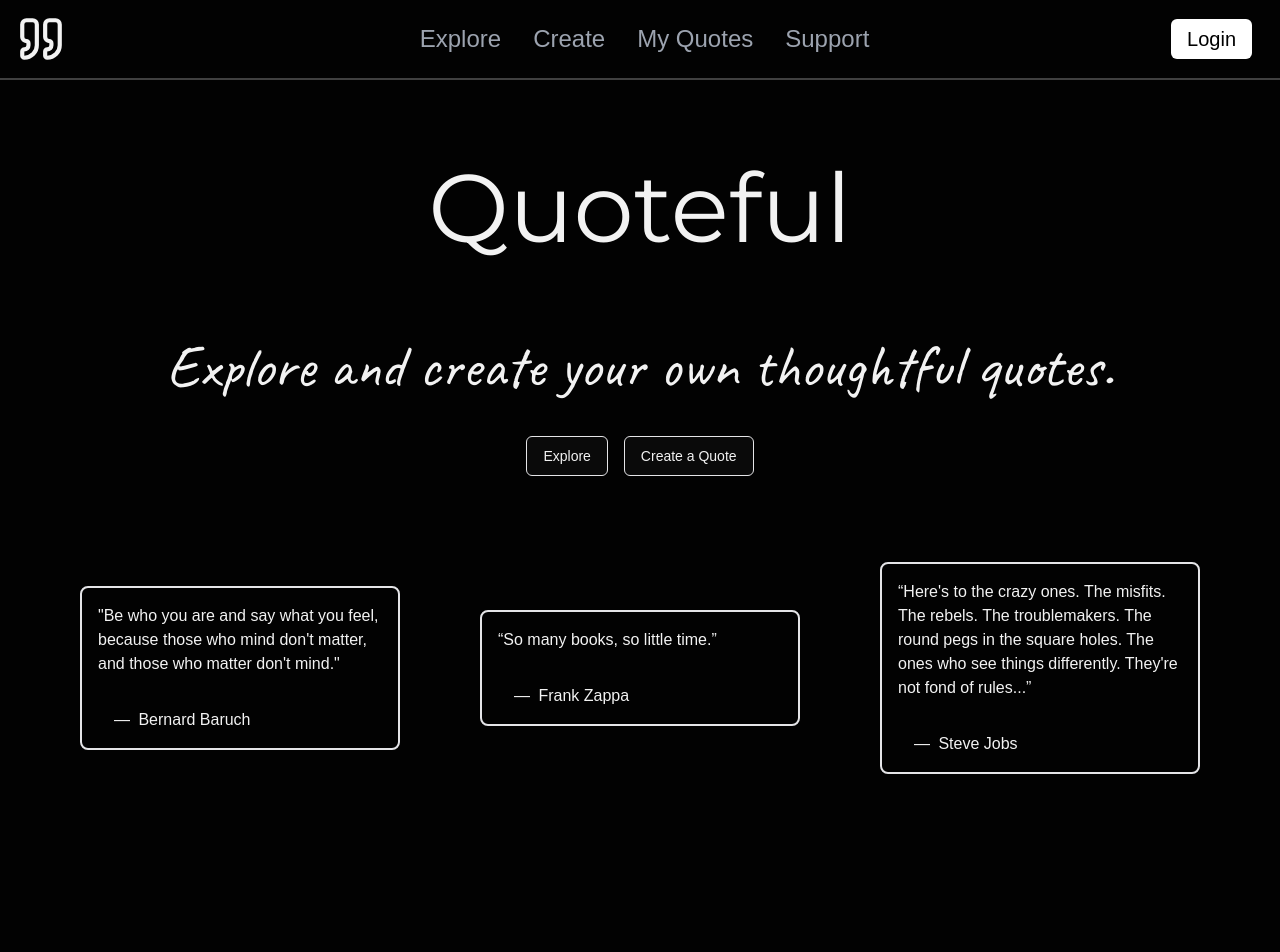
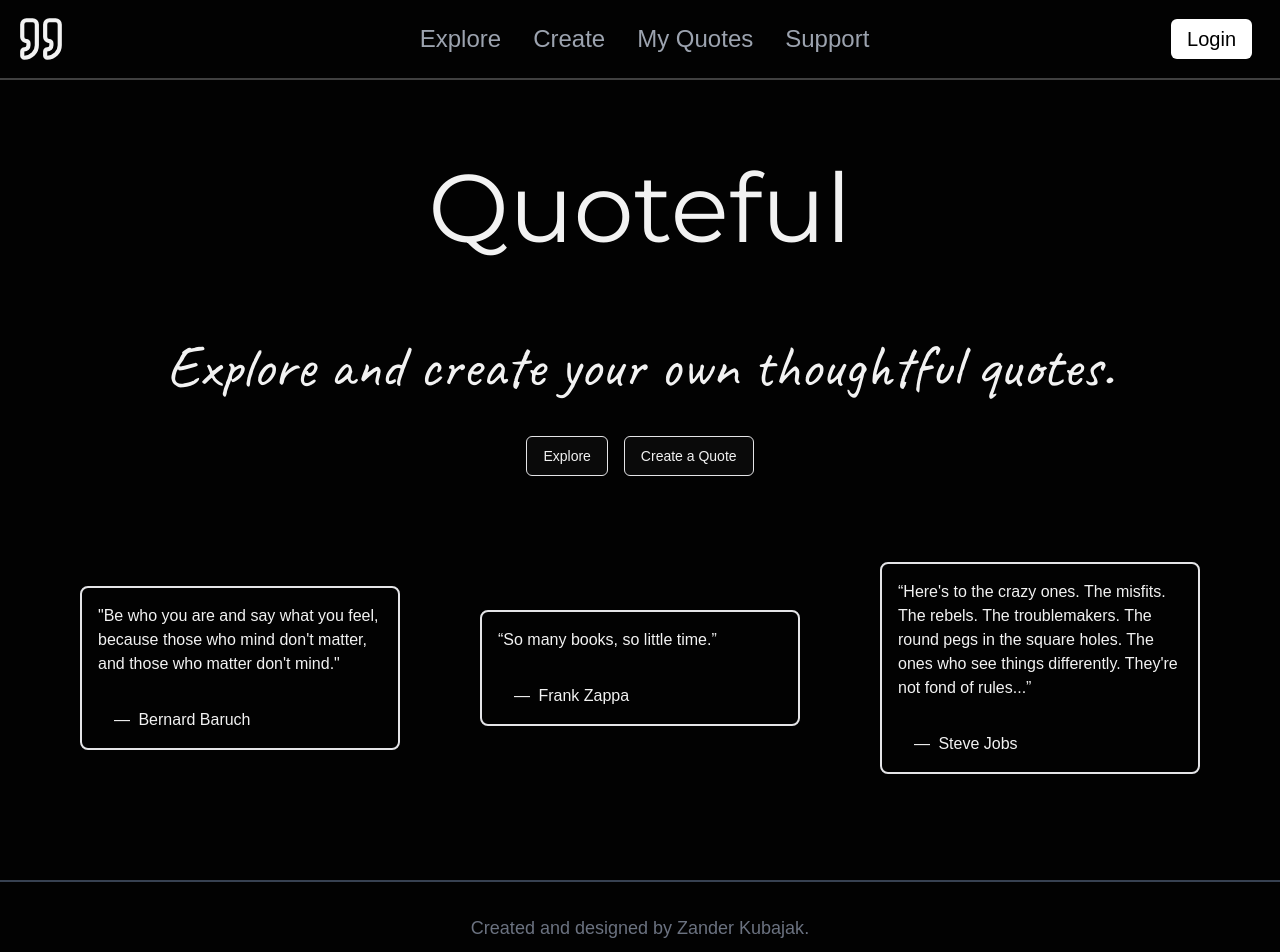
Before and after one commit to ZVKubajak/Quoteful, a React (Vite) app in the folder client/: page / in a window 1280 px wide. Shown: the top 952 px of the page. Before the commit the page ends 860 px from the top, so only its background shows below. Built offline with nearby package versions, Linux system fonts and the light colour scheme.

Commit message:
Styled Footer

```diff
--- a/client/src/layout/Footer.tsx
+++ b/client/src/layout/Footer.tsx
@@ -1,7 +1,18 @@
 const Footer = () => {
   return (
-    <footer>
-      <div></div>
+    <footer className="h-24 border-t-2 border-gray-700">
+      <p className="text-center text-lg text-gray-500 mt-8">
+        Created and designed by{" "}
+        <a
+          href="https://github.com/ZVKubajak"
+          target="_blank"
+          rel="noopener noreferrer"
+          className="hover:underline hover:underline-offset-2"
+        >
+          Zander Kubajak
+        </a>
+        .
+      </p>
     </footer>
   );
 };
--- a/client/src/pages/Home.tsx
+++ b/client/src/pages/Home.tsx
@@ -3,7 +3,7 @@ import { Button } from "@/components/ui/button";
 
 const Home = () => {
   return (
-    <main>
+    <main className="h-screen">
       <section id="heading" className="text-center">
         <h1 className="font-montserrat text-8xl py-20">Quoteful</h1>
         <p className="font-caveat text-6xl pb-10">
```
